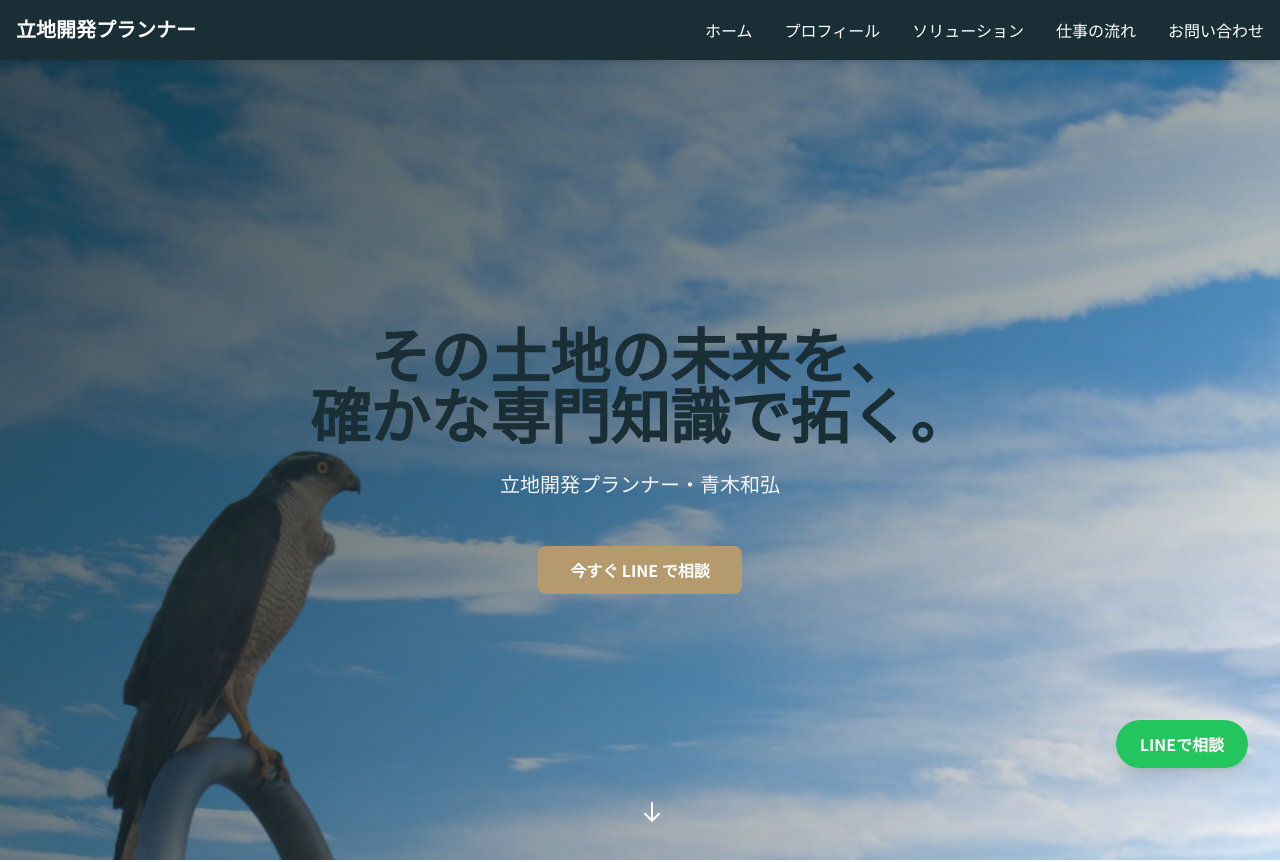
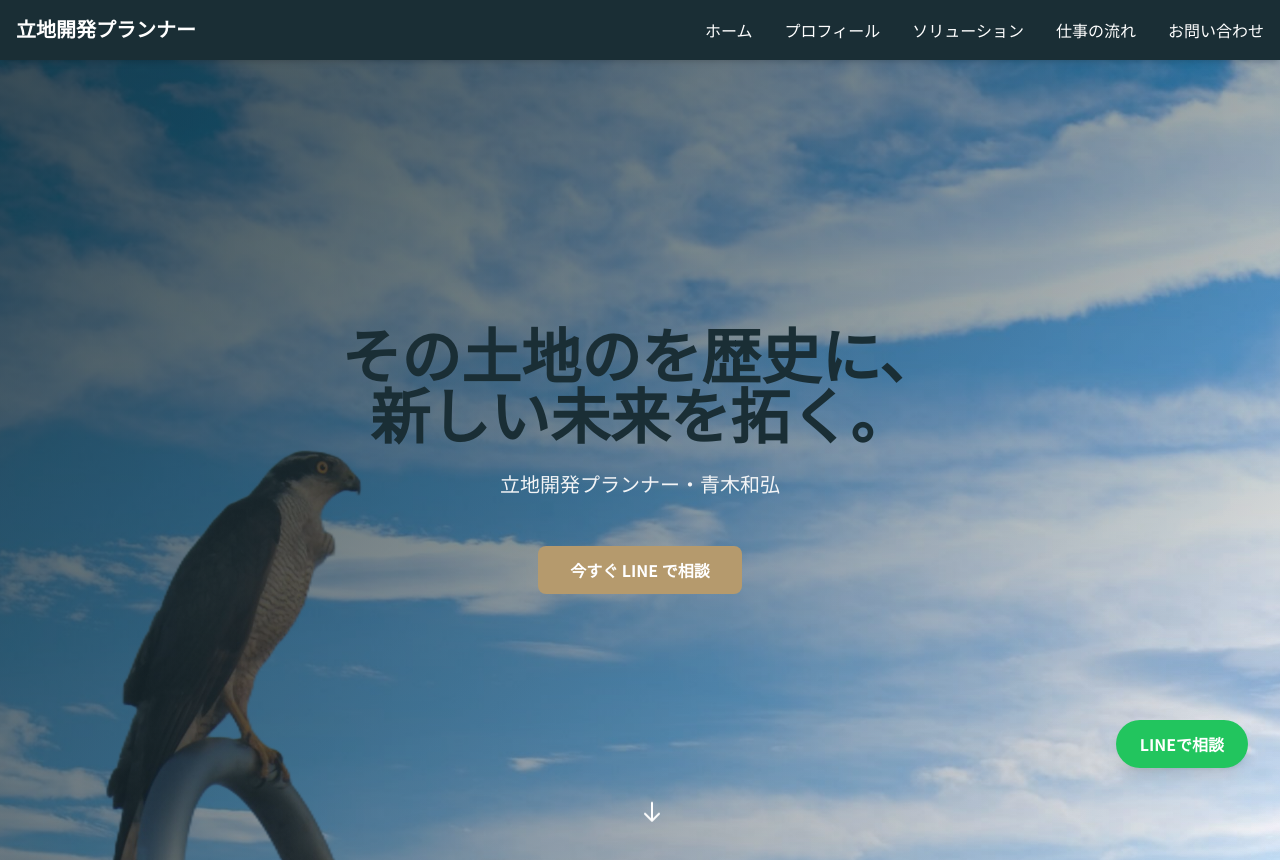
Before and after one commit to yamato-aoki/land-planner-pjt, a Next.js app: page / in a window 1280 px wide. Shown: the top 862 px of the page. Built offline with nearby package versions, Linux system fonts and the light colour scheme.

Commit message:
文言修正・再度鳥を修正

```diff
--- a/app/components/HeroSection.tsx
+++ b/app/components/HeroSection.tsx
@@ -14,9 +14,9 @@ export default function HeroSection() {
         <div className="max-w-2xl space-y-6 animate-fade-in-up">
           {/* キャッチコピー */}
           <h1 className="text-4xl md:text-5xl lg:text-6xl font-serif font-bold leading-tight">
-            その土地の未来を、
+            その土地のを歴史に、
             <br />
-            確かな専門知識で拓く。
+            新しい未来を拓く。
           </h1>
 
           {/* サブテキスト */}
```
